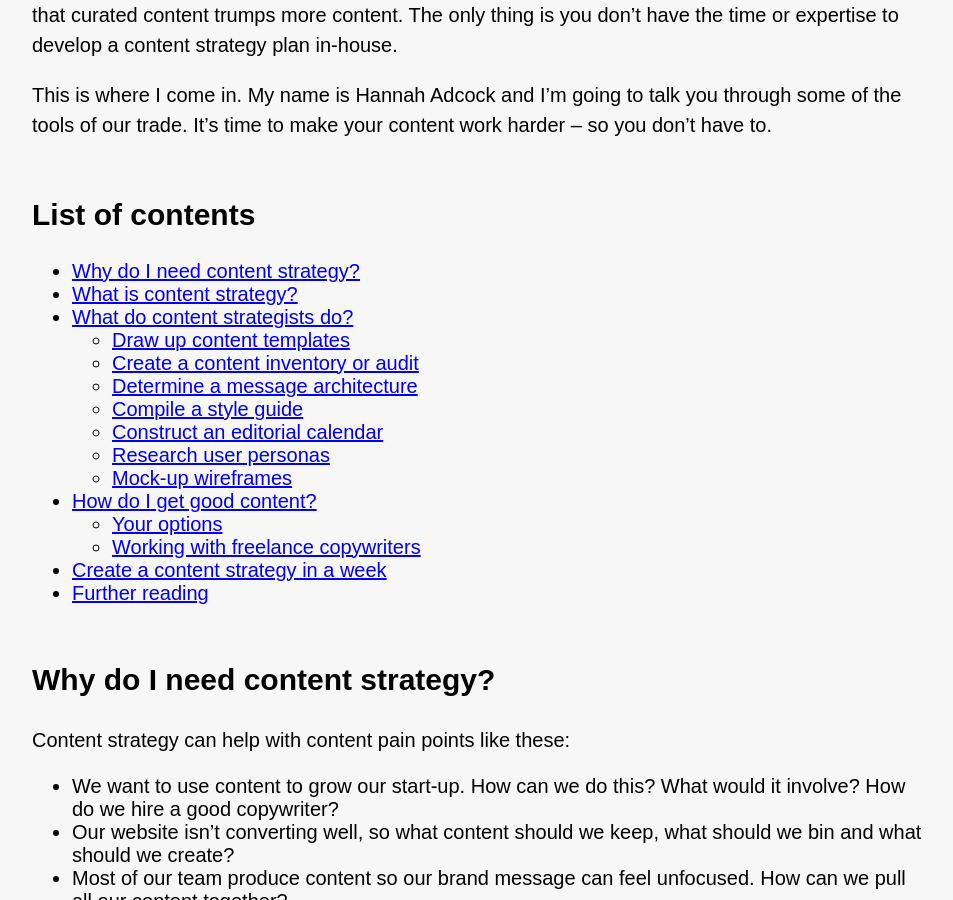
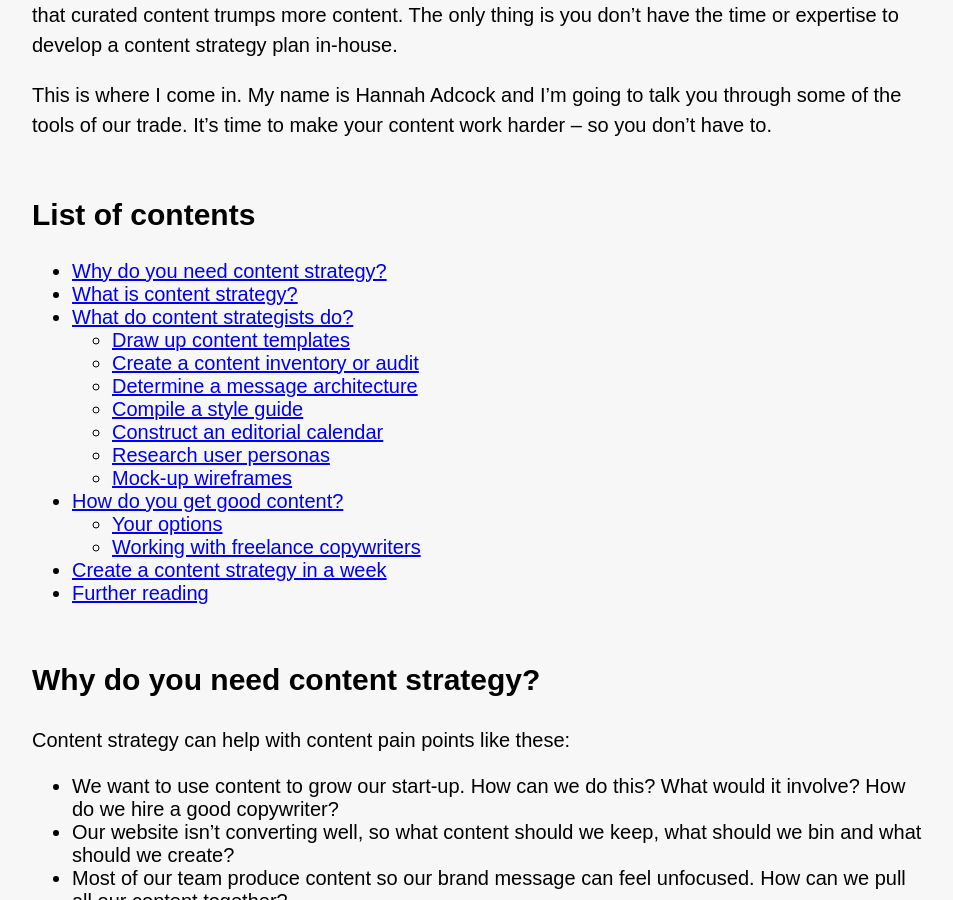
Before and after one commit to smokingpun/smokingpun.github.io, a Jekyll site: the page built from content_strategy_for_startups.md, in a window 1280 px wide and 900 px high, scrolled down 304 px. Shown: the whole window, without its empty margins (160-1113 px from the left). Built offline with Jekyll 4.4.1, drawn with Linux system fonts in a browser that asks for light colours; nearby versions of some CDN libraries.

Commit message:
edit content strategy guide

```diff
--- a/content_strategy_for_startups.md
+++ b/content_strategy_for_startups.md
@@ -13,7 +13,7 @@ This is where I come in. My name is Hannah Adcock and I'm going to talk you thro
 
 ##List of contents
 
-* [Why do I need content strategy?](#why-do-i-need-content-strategy)
+* [Why do you need content strategy?](#why-do-you-need-content-strategy)
 * [What is content strategy?](#what-is-content-strategy)
 * [What do content strategists do?](#what-do-content-strategists-do)
 	* [Draw up content templates](#draw-up-content-templates)
@@ -23,14 +23,14 @@ This is where I come in. My name is Hannah Adcock and I'm going to talk you thro
 	* [Construct an editorial calendar](#construct-an-editorial-calendar)
 	* [Research user personas](#research-user-personas)
 	* [Mock-up wireframes](#mock-up-wireframes)
-* [How do I get good content?](#how-do-i-get-good-content)
+* [How do you get good content?](#how-do-you-get-good-content)
 	* [Your options](#your-options)
 	* [Working with freelance copywriters](#working-with-freelance-copywriters)
 * [Create a content strategy in a week](#create-a-content-strategy-in-a-week)
 * [Further reading](#further-reading)
 
 
-##Why do I need content strategy?
+##Why do you need content strategy?
 
 Content strategy can help with content pain points like these:
 
```
